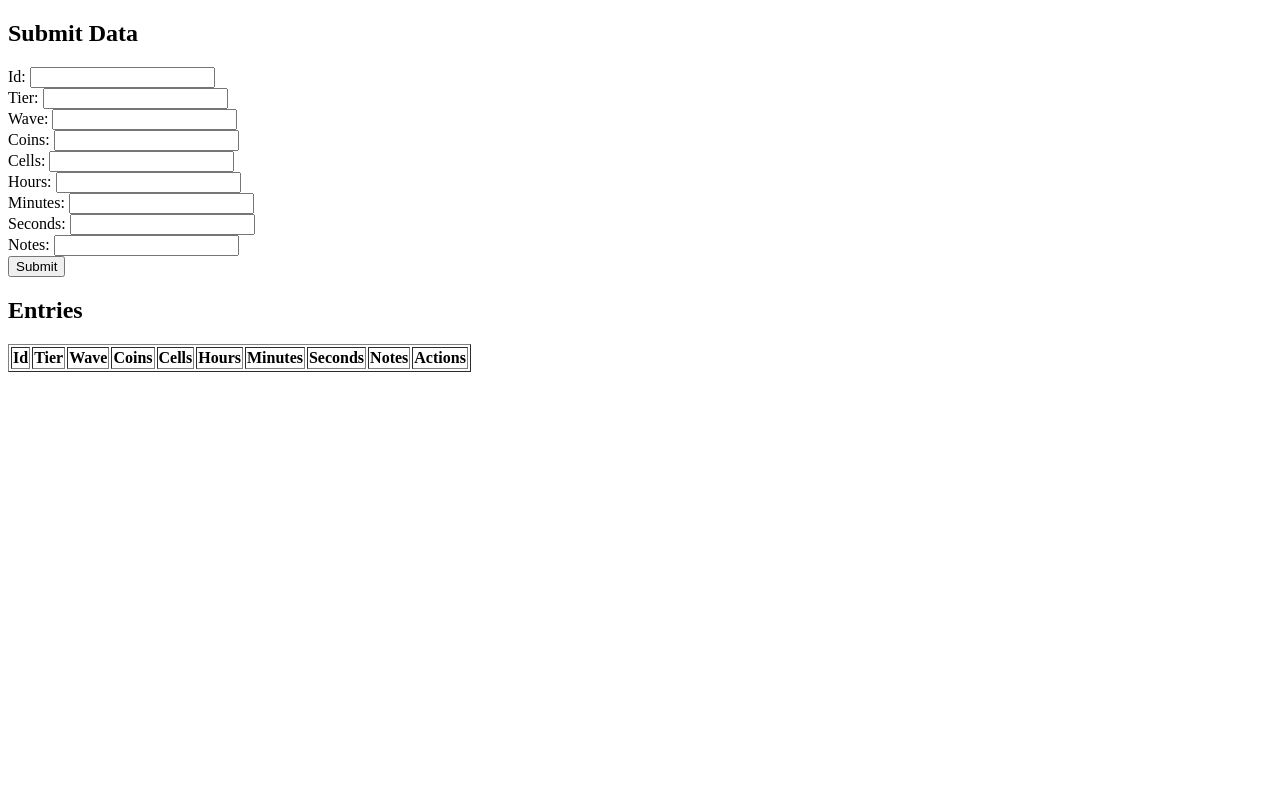
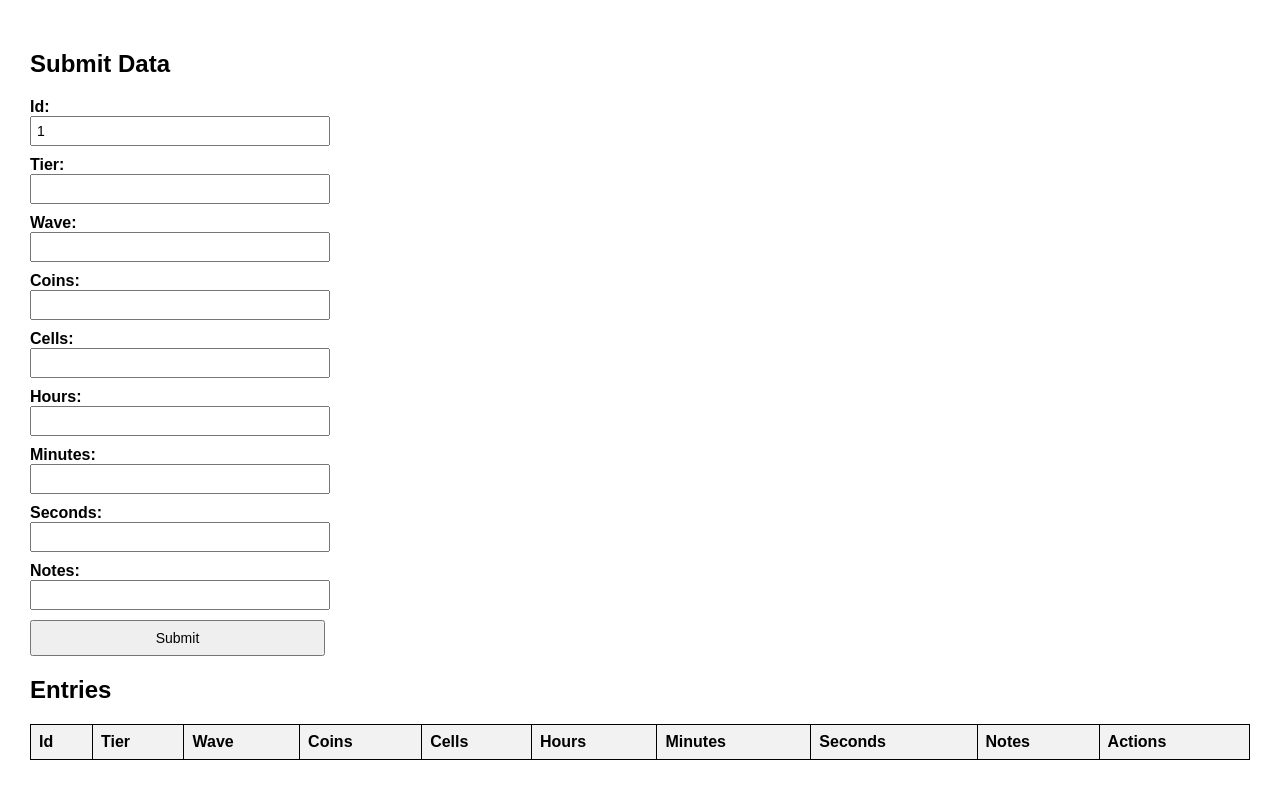
Before and after one commit to vianna77/idle-tower-tracker, a plain HTML site: page index.html in a window 1280 px wide. Drawn offline with Linux system fonts and the light colour scheme.

Commit message:
Update index.html

```diff
--- a/index.html
+++ b/index.html
@@ -4,11 +4,75 @@
     <meta charset="UTF-8">
     <meta name="viewport" content="width=device-width, initial-scale=1.0">
     <title>Form Submission</title>
+    <style>
+        body {
+            font-family: Arial, sans-serif;
+            margin: 20px;
+            padding: 10px;
+        }
+
+        form {
+            display: flex;
+            flex-direction: column;
+            max-width: 300px;
+            gap: 10px; /* Adds space between input rows */
+        }
+
+        label {
+            display: flex;
+            flex-direction: column;
+            font-weight: bold;
+        }
+
+        input {
+            padding: 5px;
+            font-size: 14px;
+        }
+
+        button {
+            padding: 8px;
+            font-size: 14px;
+            cursor: pointer;
+        }
+
+        table {
+            margin-top: 20px;
+            width: 100%;
+            border-collapse: collapse;
+        }
+
+        th, td {
+            border: 1px solid black;
+            padding: 8px;
+            text-align: left;
+        }
+
+        th {
+            background-color: #f2f2f2;
+        }
+
+        button {
+            margin-right: 5px;
+        }
+    </style>
     <script>
         document.addEventListener("DOMContentLoaded", function () {
             const form = document.getElementById("data-form");
             const tableBody = document.getElementById("data-table-body");
+            const idField = document.getElementById("id-field");
             let editingRow = null;
+
+            function generateUniqueId() {
+                let lastId = localStorage.getItem("lastId") || 0;
+                lastId = parseInt(lastId) + 1;
+                localStorage.setItem("lastId", lastId);
+                return lastId;
+            }
+
+            function setNewId() {
+                idField.value = generateUniqueId();
+            }
+            setNewId();
 
             form.addEventListener("submit", function (event) {
                 event.preventDefault();
@@ -27,6 +91,7 @@
                 }
 
                 form.reset();
+                setNewId();
             });
 
             function addRow(entry) {
@@ -56,15 +121,19 @@
 
             function editRow(row, entry) {
                 Object.keys(entry).forEach((key, index) => {
-                    document.querySelector(`[name="${key}"]`).value = row.children[index].textContent;
+                    if (key !== "id") {
+                        document.querySelector(`[name="${key}"]`).value = row.children[index].textContent;
+                    }
                 });
 
                 editingRow = row;
             }
 
             function updateRow(row, entry) {
-                Object.values(entry).forEach((value, index) => {
-                    row.children[index].textContent = value;
+                Object.keys(entry).forEach((key, index) => {
+                    if (key !== "id") {
+                        row.children[index].textContent = entry[key];
+                    }
                 });
             }
         });
@@ -73,20 +142,20 @@
 <body>
     <h2>Submit Data</h2>
     <form id="data-form" name="data-form" method="POST" data-netlify="true">
-        <label>Id: <input type="number" name="id" required></label><br>
-        <label>Tier: <input type="number" name="tier" required></label><br>
-        <label>Wave: <input type="number" name="wave" required></label><br>
-        <label>Coins: <input type="number" name="coins" required></label><br>
-        <label>Cells: <input type="number" name="cells" required></label><br>
-        <label>Hours: <input type="number" name="hours" required></label><br>
-        <label>Minutes: <input type="number" name="minutes" required></label><br>
-        <label>Seconds: <input type="number" name="seconds" required></label><br>
-        <label>Notes: <input type="text" name="notes"></label><br>
+        <label>Id: <input type="number" id="id-field" name="id" readonly></label>
+        <label>Tier: <input type="number" name="tier" required></label>
+        <label>Wave: <input type="number" name="wave" required></label>
+        <label>Coins: <input type="number" name="coins" required></label>
+        <label>Cells: <input type="number" name="cells" required></label>
+        <label>Hours: <input type="number" name="hours" required></label>
+        <label>Minutes: <input type="number" name="minutes" required></label>
+        <label>Seconds: <input type="number" name="seconds" required></label>
+        <label>Notes: <input type="text" name="notes"></label>
         <button type="submit">Submit</button>
     </form>
 
     <h2>Entries</h2>
-    <table border="1">
+    <table>
         <thead>
             <tr>
                 <th>Id</th>
```
